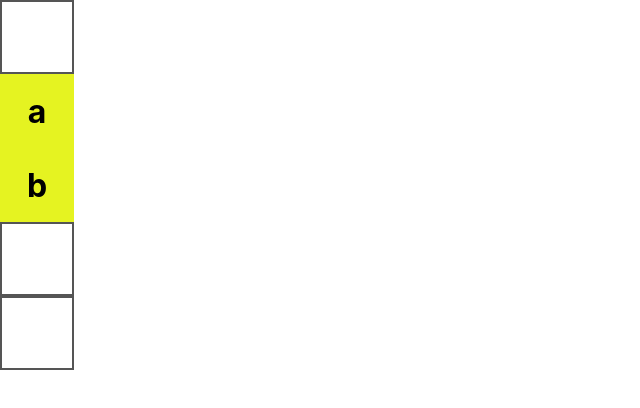
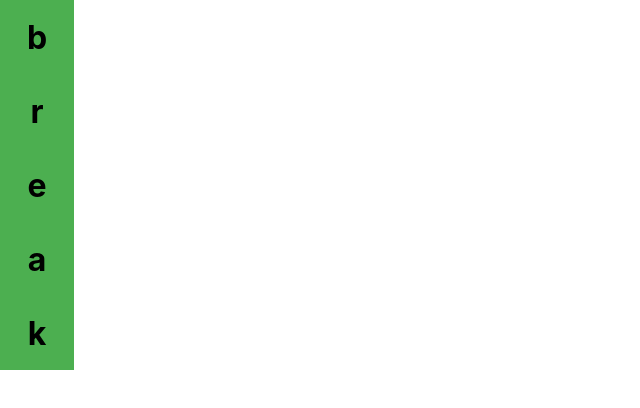
Before and after one commit to Elquetud/wordle_app, a React (Create React App) app: page / in a window 1280 px wide. Shown: the top 408 px of the page, without its empty margins (0-640 px from the left). Built offline with nearby package versions, Linux system fonts and the light colour scheme.

Commit message:
envio de parametros de entrada de palabra y palabra correcta(solucionado)

```diff
--- a/src/componentes/FilaCompletada.tsx
+++ b/src/componentes/FilaCompletada.tsx
@@ -16,7 +16,7 @@ export const FilaCompletada = ({letra,solucion}:PropiedadesFila) => {
           return "presente";
         }
       } else {
-        return "vacio";
+        return "ausente";
       }
     }
 
--- a/src/componentes/Wordle.tsx
+++ b/src/componentes/Wordle.tsx
@@ -5,7 +5,7 @@ export const Wordle = () => {
   return (
 
     <div>
-        <FilaCompletada letra="sabio"  solucion='break'/>
+        <FilaCompletada letra="break"  solucion='break'/>
 
     </div>
 
```
Also changed, not shown: src/componentes/Caja.tsx (line endings or trailing spaces).
